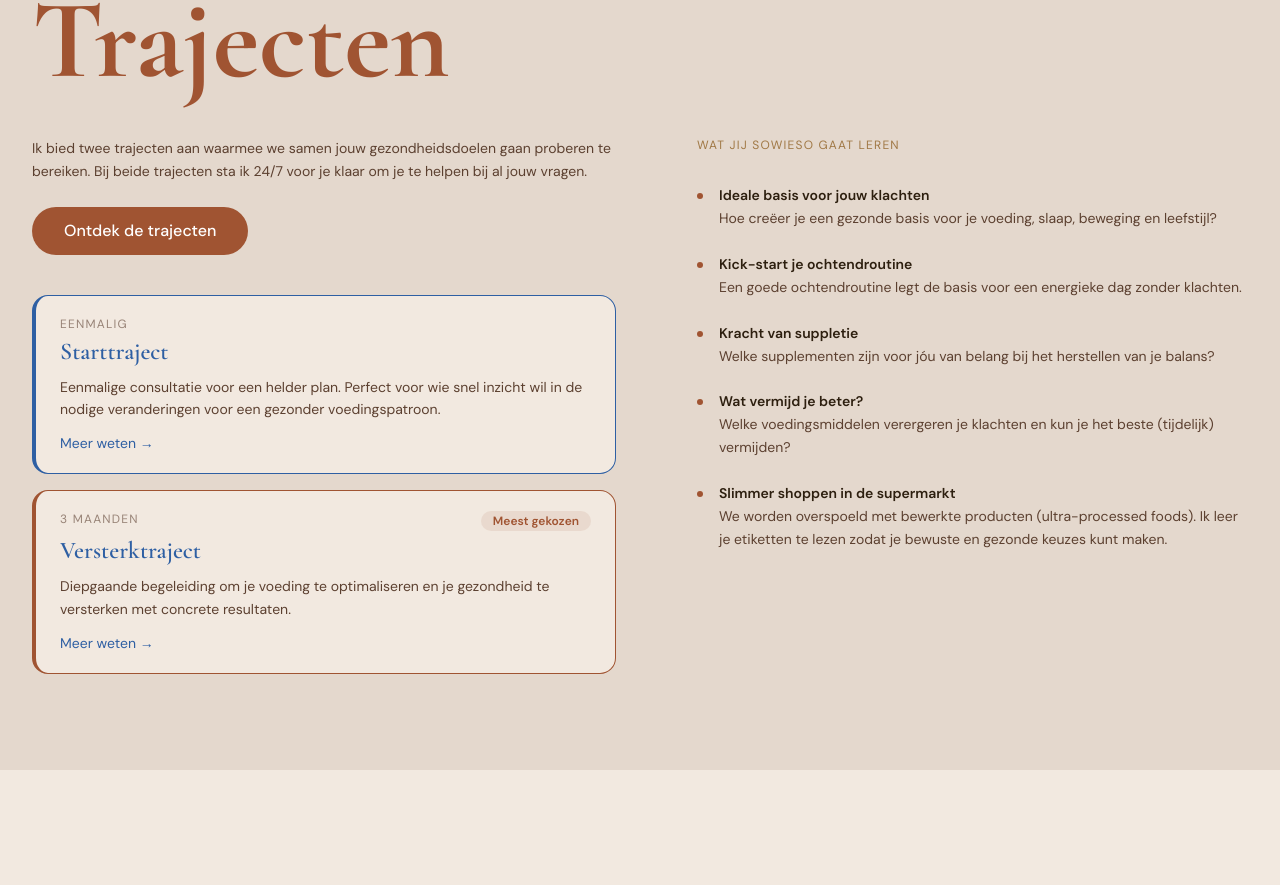
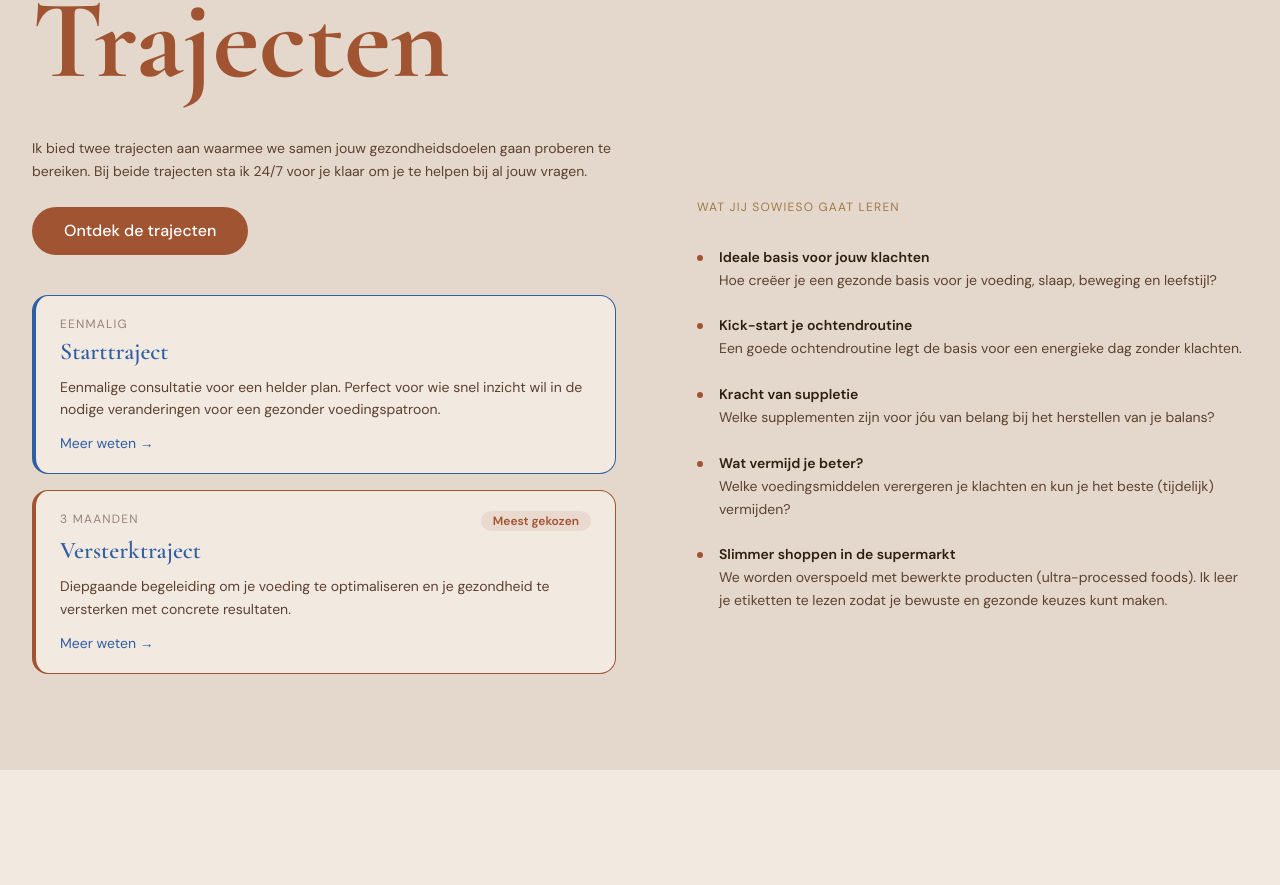
Before and after one commit to annafoods/annafoods, a Next.js app: page / in a window 1280 px wide. Shown: the part 1576-2461 px from the top of the page. Built offline with nearby package versions, Linux system fonts and the light colour scheme.

Commit message:
Wat jij leert gecentreerd t.o.v. trajecten kaarten

```diff
--- a/app/page.tsx
+++ b/app/page.tsx
@@ -151,7 +151,7 @@
             Trajecten
           </h2>
 
-          <div className="grid grid-cols-1 lg:grid-cols-2 gap-12 items-start">
+          <div className="grid grid-cols-1 lg:grid-cols-2 gap-12 items-center">
 
             {/* Links: intro + 2 kaarten gestapeld */}
             <div>
```
